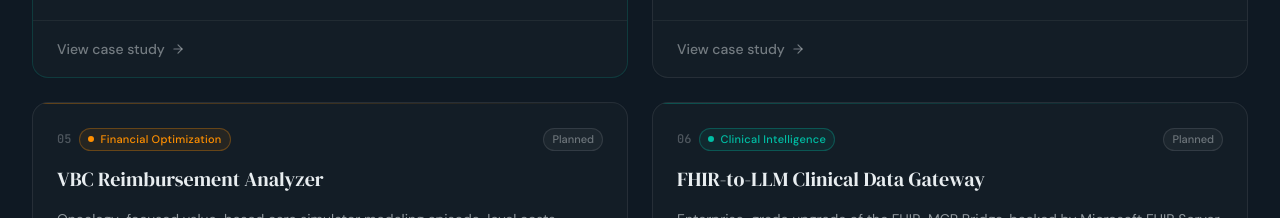
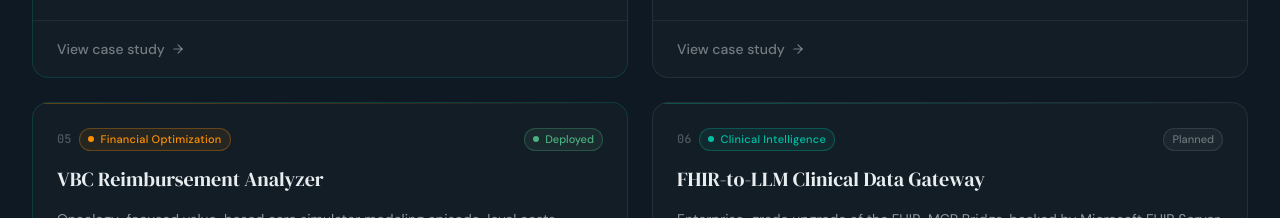
Before and after one commit to basebattle/HC-Portfolio, a Next.js app: page / in a window 1280 px wide. Shown: the part 1940-2158 px from the top of the page. Built offline with nearby package versions, Linux system fonts and the light colour scheme.

Commit message:
feat: P05 VBC Analyzer deployed

```diff
--- a/src/data/projects.ts
+++ b/src/data/projects.ts
@@ -107,7 +107,7 @@ export const projects: Project[] = [
     name: "VBC Reimbursement Analyzer",
     slug: "vbc-analyzer",
     category: "Financial Optimization",
-    status: "Planned",
+    status: "Deployed",
     phase: 2,
     oneLiner: "Oncology-focused value-based care simulator modeling episode-level costs against CMS reimbursement tiers.",
     metric: "CMS Oncology Care Model financial impact modeling",
@@ -118,8 +118,8 @@ export const projects: Project[] = [
       "Fork of Tuva Project (Apache 2.0) with CMS Oncology Care Model mapping, episode-level TCOC, outlier flagging by provider and payer mix, and scenario sliders for risk-adjustment sensitivity."
     ],
     stack: ["dbt", "DuckDB", "Tuva Project", "Streamlit", "Python"],
-    github: null,
-    live: null,
+    github: "basebattle/vbc-analyzer",
+    live: "https://vbc-analyzer.streamlit.app",
     kpis: ["Episode-level TCOC calculation", "Performance-based payment adjustment modeling", "Risk-adjustment sensitivity across CMS-HCC V28"],
     veteran: "References episode-level TCOC analysis, CMS-HCC V28 risk-adjustment recalibration, and HFMA oncology episode cost benchmarks."
   },
```
